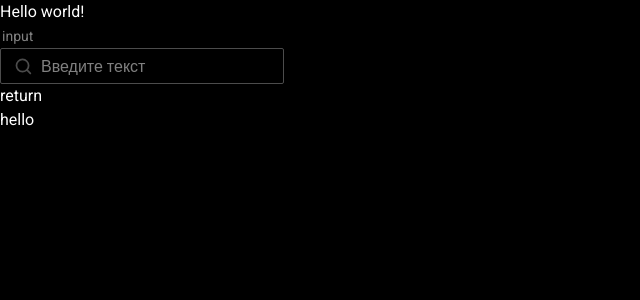
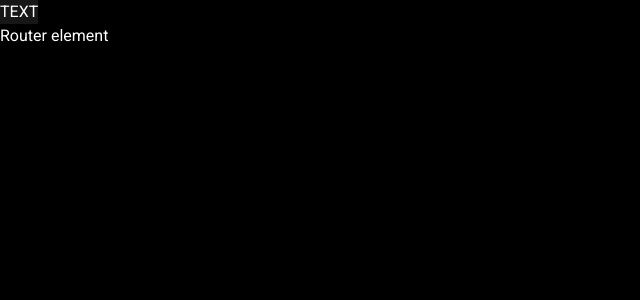
Before and after one commit to DmitrijSergeev/Cards, a React (Vite) app: page / in a window 1280 px wide. Shown: the top 300 px of the page, without its empty margins (0-640 px from the left). Built offline with nearby package versions, Linux system fonts and the light colour scheme; a web font is replaced by a local one.

Commit message:
other refactoring

```diff
--- a/src/app/App.tsx
+++ b/src/app/App.tsx
@@ -1,30 +1,14 @@
-import { useRef } from 'react'
-
-import { TextField } from '@/components/ui/TextField/TextField'
+import { Card } from '@/components/ui/Card'
 import { Router } from '@/router'
 
 export function App() {
-  const ref = useRef<HTMLInputElement>(null)
-  const onClick = () => {
-    console.log('click')
-  }
-
   return (
     <>
-      <div>Hello world!</div>
-      <TextField
-        // fullwidth
-        // disabled
-        label={'input'}
-        onChange={event => {
-          console.log(event.currentTarget.value)
-        }}
-        onClickSearch={onClick}
-        placeholder={'Введите текст'}
-        ref={ref}
-        type={'search'}
-      />
-      return <Router />
+      <Card>
+        <div>TEXT</div>
+      </Card>
+
+      <Router />
     </>
   )
 }
--- a/src/router.tsx
+++ b/src/router.tsx
@@ -2,7 +2,7 @@ import { RouterProvider, createBrowserRouter } from 'react-router-dom'
 
 const router = createBrowserRouter([
   {
-    element: <div>hello</div>,
+    element: <div>Router element</div>,
     path: '/',
   },
 ])
```
